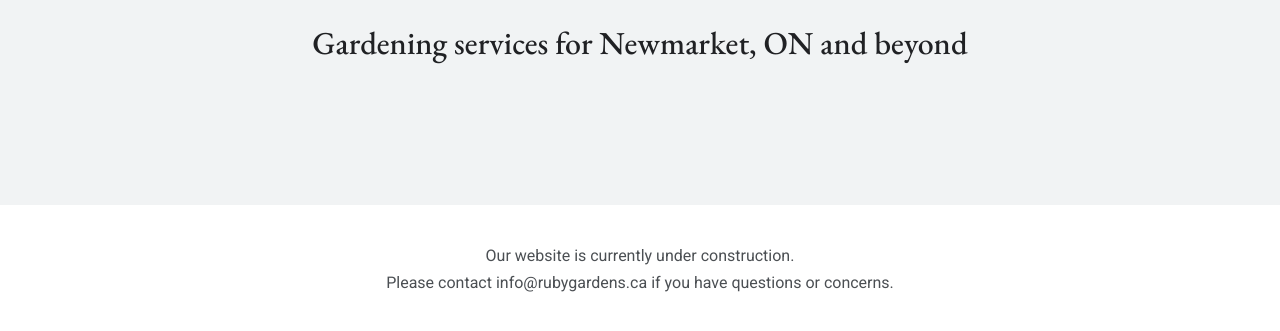
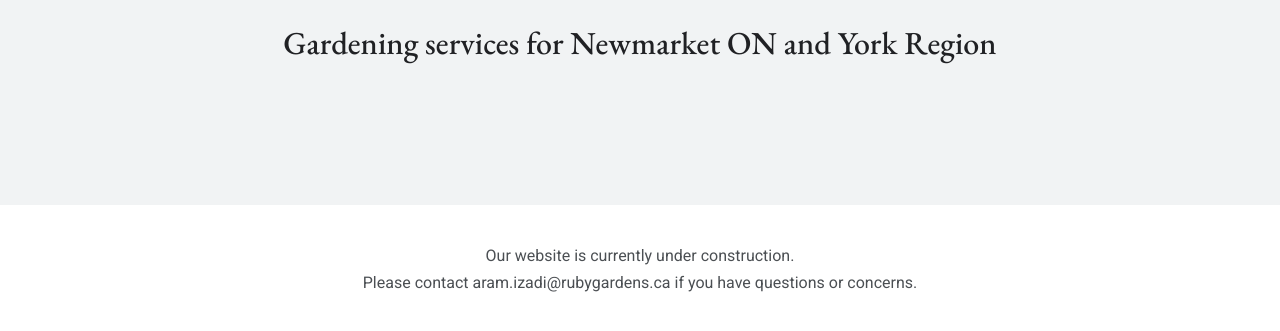
Before and after one commit to RubyGardens/rubygardens.github.io, a plain HTML site: page index.html in a window 1280 px wide. Shown: the part 467-798 px from the top of the page. Drawn offline with nearby package versions, Linux system fonts and the light colour scheme; a script that the page names is missing.

Commit message:
Update index.html

```diff
--- a/index.html
+++ b/index.html
@@ -11,13 +11,13 @@
     <div class="header">
         <div class="inner-box">
             <img src="logo.png" />
-            <h1>Gardening services for Newmarket, ON and beyond</h1>
+            <h1>Gardening services for Newmarket ON and York Region</h1>
         </div>
     </div>
     <div class="footer">
         <div class="inner-box">
             <p>Our website is currently under construction.</p>
-            <p>Please contact info@rubygardens.ca if you have questions or concerns.</p>
+            <p>Please contact aram.izadi@rubygardens.ca if you have questions or concerns.</p>
         </div>
     </div>
     <script src="main.js" type="text/javascript"></script>
```
